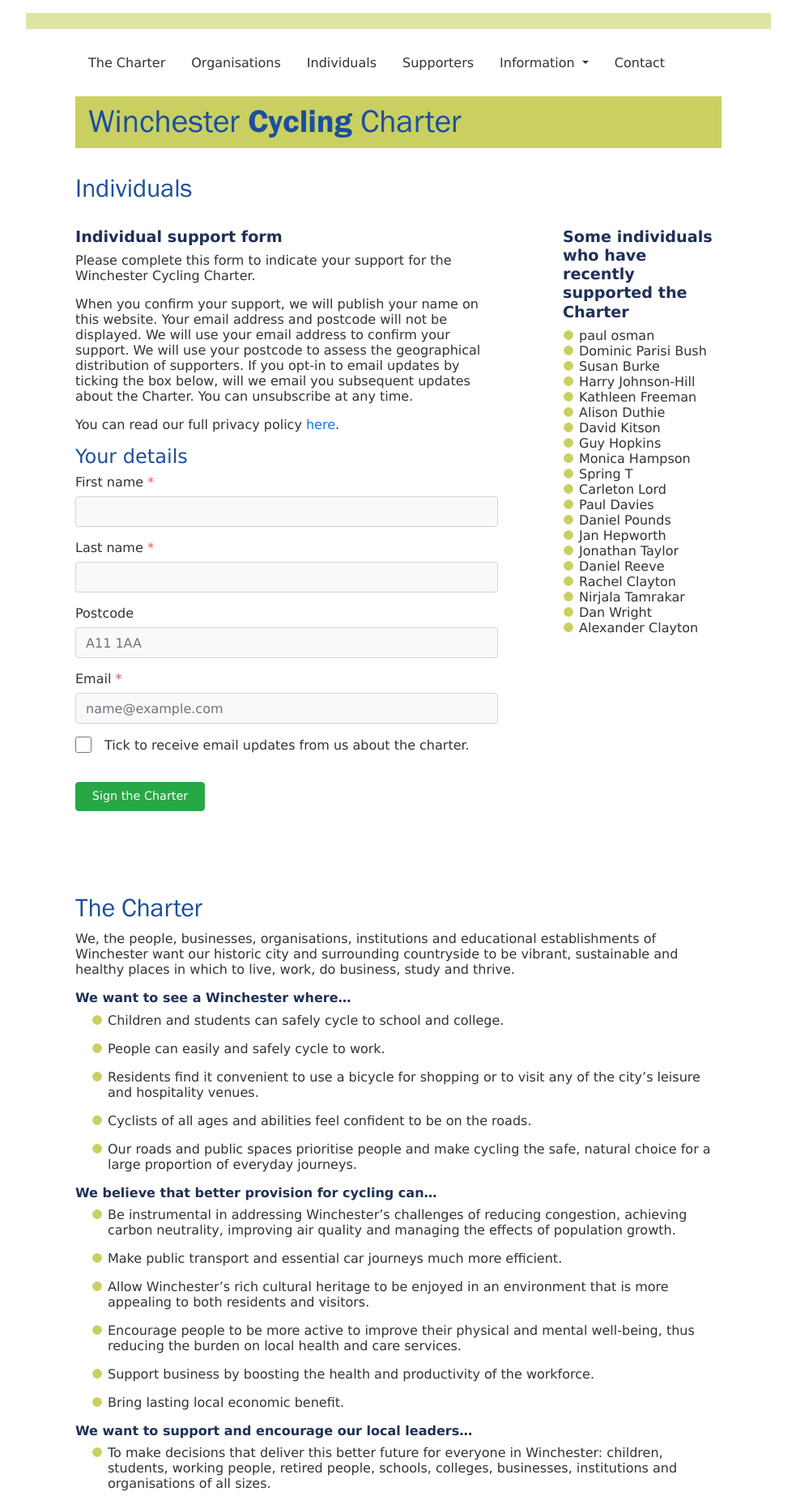
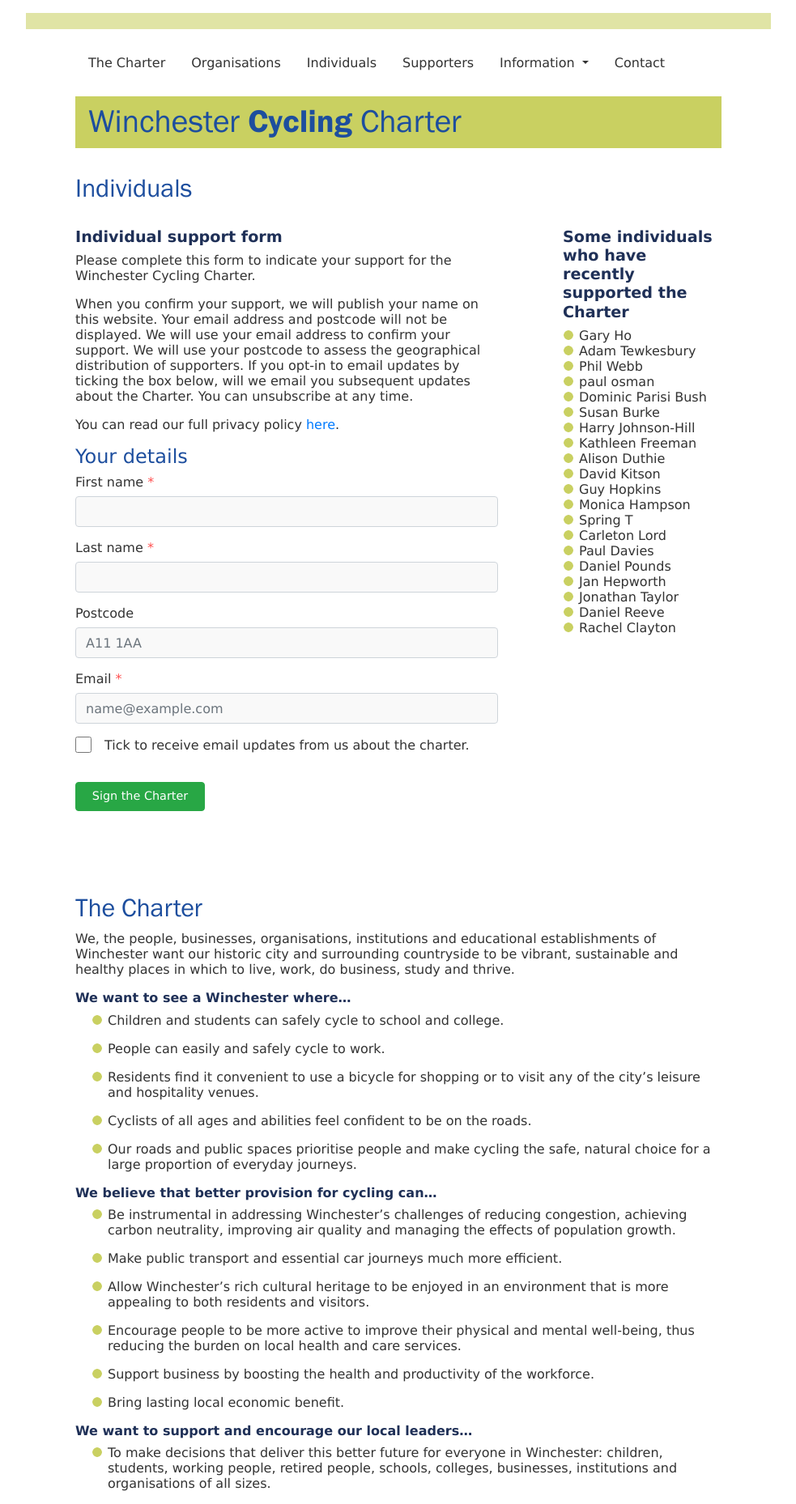
Before and after one commit to winchestercyclingcharter/winchestercyclingcharter.github.io, a Jekyll site: the page built from ind-page.md, in a window 1280 px wide. Shown: the whole page at 81% size, without its empty margins (148-1131 px from the left). Built offline with Jekyll 4.4.1, drawn with Linux system fonts in a browser that asks for light colours; nearby versions of some CDN libraries.

Commit message:
Update people.yml

```diff
--- a/_data/people.yml
+++ b/_data/people.yml
@@ -307,3 +307,6 @@ people:
 - { lastname: Parisi Bush, firstname: Dominic , dt: 20210312-234542-072911 }
 - { lastname: Eden, firstname: Julie, dt: 20210301-173556-563806 }
 - { lastname: osman, firstname: paul, dt: 20210316-140857-656263 }
+- { lastname: Webb, firstname: Phil, dt: 20210317-103032-034286 }
+- { lastname: Tewkesbury, firstname: Adam, dt: 20210317-140810-471775 }
+- { lastname: Ho, firstname: Gary, dt: 20210317-141248-481416 }
```
